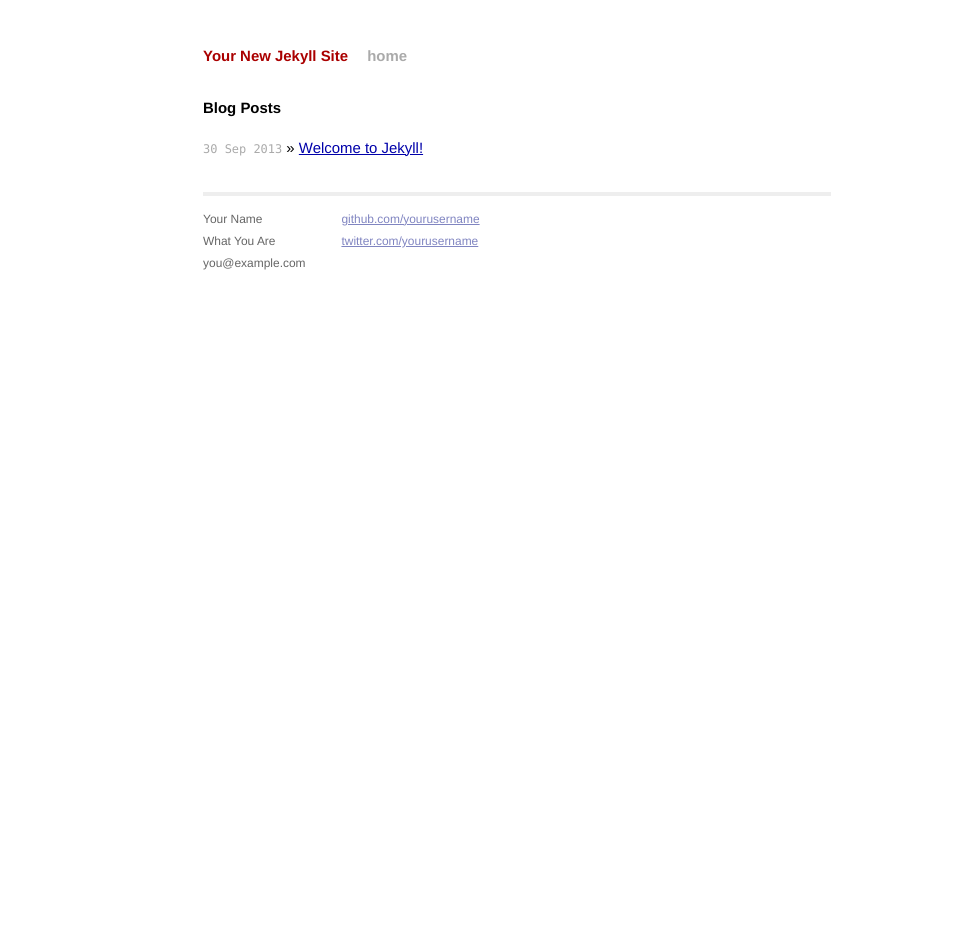
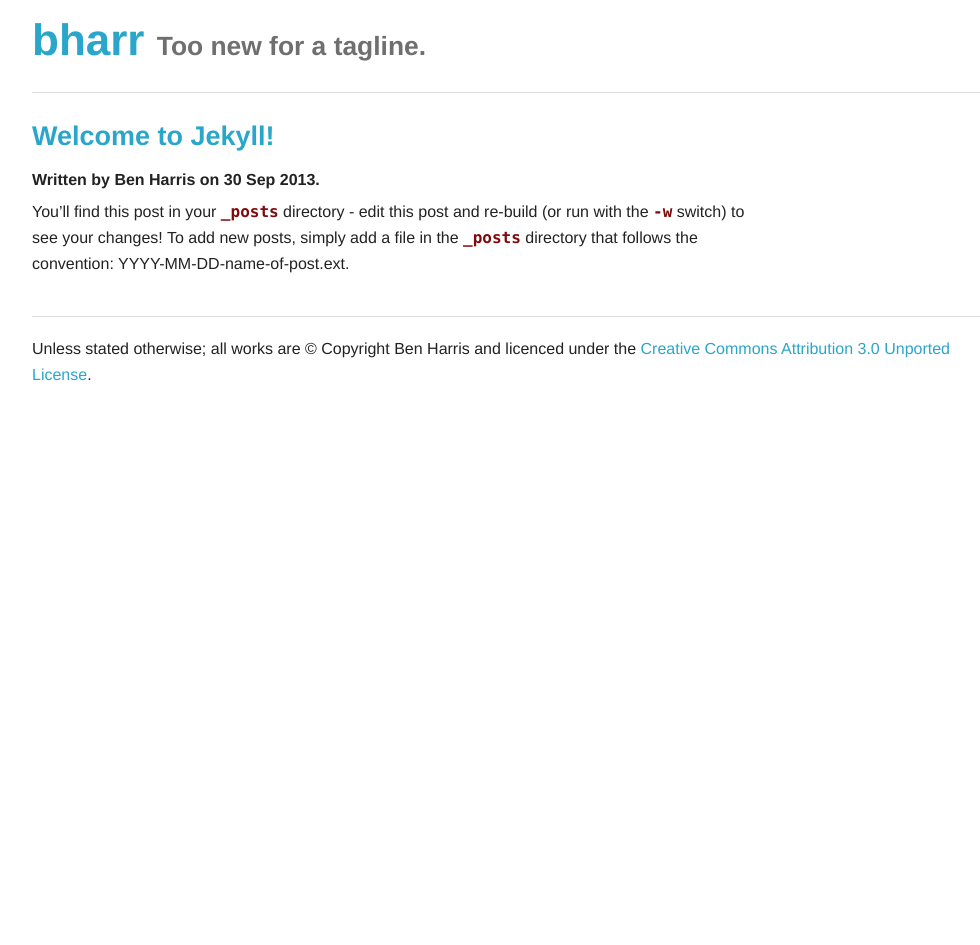
Before and after one commit to bharrisau/bharrisau.github.io, a Jekyll site: the page built from index.html, in a window 1280 px wide. Shown: the whole page, without its empty margins (123-1103 px from the left). Built offline with Jekyll 4.4.1, drawn with Linux system fonts in a browser that asks for light colours; Markdown is read by kramdown in place of the engine named in the settings; after the commit the page ends 900 px from its top, so only the background shows below that.

Commit message:
Ready to start

```diff
--- a/_config.yml
+++ b/_config.yml
@@ -1,5 +1,7 @@
-name: Your New Jekyll Site
+name: bharr
 markdown: redcarpet
 pygments: true
 exclude: ['Rakefile', 'config.rb', '.gitignore', '.sass-cache', 'sass']
 permalink: /:year/:month/:day/:title/
+ga: UA-30655099-1
+excerpt_separator: <!--excerpt-->
--- a/_layouts/default.html
+++ b/_layouts/default.html
@@ -1,44 +1,115 @@
 <!DOCTYPE html>
-<html>
+<!--[if IE 8]>         <html class="no-js lt-ie9" lang="en" > <![endif]-->
+<!--[if gt IE 8]><!--> <html class="no-js" lang="en" > <!--<![endif]-->
+
   <head>
     <meta charset="utf-8">
+    <meta name="viewport" content="width=device-width">
     <meta http-equiv="X-UA-Compatible" content="IE=edge,chrome=1">
     <title>{{ page.title }}</title>
-        <meta name="viewport" content="width=device-width">
+    <meta name="description" content="">
 
-        <!-- syntax highlighting CSS -->
+    <!-- Custom CSS -->
+    <link rel="stylesheet" href="/css/app.css">
     <link rel="stylesheet" href="/css/syntax.css">
 
-        <!-- Custom CSS -->
-        <link rel="stylesheet" href="/css/main.css">
+    <script src="js/vendor/custom.modernizr.js"></script>
+
+    <!-- <link rel="sitemap" type="application/xml" title="Sitemap" href="/sitemap.xml"> -->
 
   </head>
   <body>
 
-        <div class="site">
-          <div class="header">
-            <h1 class="title"><a href="/">{{ site.name }}</a></h1>
-            <a class="extra" href="/">home</a>
+  <!-- Nav Bar -->
+
+    <div class="row">
+      <div class="large-12 columns">
+        <div class="nav-bar right">
+         <!-- <ul class="button-group">
+           <li><a href="#" class="button">Link 1</a></li>
+           <li><a href="#" class="button">Link 2</a></li>
+           <li><a href="#" class="button">Link 3</a></li>
+           <li><a href="#" class="button">Link 4</a></li>
+          </ul> -->
         </div>
+        <h1><a href="/">{{ site.name }}</a> <small>Too new for a tagline.</small></h1>
+        <hr />
+      </div>
+    </div>
+
+    <!-- End Nav -->
+
+
+    <!-- Main Page Content and Sidebar -->
+
+    <div class="row">
+
+      <!-- Main Blog Content -->
+      <div class="large-9 columns" role="content">
 
         {{ content }}
 
-          <div class="footer">
-            <div class="contact">
-              <p>
-                Your Name<br />
-                What You Are<br />
-                you@example.com
-              </p>
       </div>
-            <div class="contact">
-              <p>
-                <a href="https://github.com/yourusername">github.com/yourusername</a><br />
-                <a href="https://twitter.com/yourusername">twitter.com/yourusername</a><br />
-              </p>
+
+      <!-- End Main Content -->
+
+
+      <!-- Sidebar -->
+
+      <!-- <aside class="large-3 columns">
+
+        <h5>Categories</h5>
+        <ul class="side-nav">
+          <li><a href="#">News</a></li>
+          <li><a href="#">Code</a></li>
+          <li><a href="#">Design</a></li>
+          <li><a href="#">Fun</a></li>
+          <li><a href="#">Weasels</a></li>
+        </ul>
+
+        <div class="panel">
+          <h5>Featured</h5>
+          <p>Pork drumstick turkey fugiat. Tri-tip elit turducken pork chop in. Swine short ribs meatball irure bacon nulla pork belly cupidatat meatloaf cow.</p>
+          <a href="#">Read More &rarr;</a>
+        </div>
+
+      </aside> -->
+
+      <!-- End Sidebar -->
+    </div>
+
+    <!-- End Main Content and Sidebar -->
+
+
+    <!-- Footer -->
+
+    <footer class="row">
+      <div class="large-12 columns">
+        <hr />
+        <div class="row">
+          <div class="large-12 columns">
+            <p>Unless stated otherwise; all works are &copy; Copyright Ben Harris and licenced under the <a href="http://creativecommons.org/licenses/by/3.0/">Creative Commons Attribution 3.0 Unported License</a>.</p>
+          </div>
+          <!-- <div class="large-6 columns">
+            <ul class="inline-list right">
+              <li><a href="#">Link 1</a></li>
+              <li><a href="#">Link 2</a></li>
+              <li><a href="#">Link 3</a></li>
+              <li><a href="#">Link 4</a></li>
+            </ul>
+          </div> -->
         </div>
       </div>
-        </div>
+    </footer>
 
+    <!-- Google Analytics -->
+    <script>
+        (function(b,o,i,l,e,r){b.GoogleAnalyticsObject=l;b[l]||(b[l]=
+        function(){(b[l].q=b[l].q||[]).push(arguments)});b[l].l=+new Date;
+        e=o.createElement(i);r=o.getElementsByTagName(i)[0];
+        e.src='//www.google-analytics.com/analytics.js';
+        r.parentNode.insertBefore(e,r)}(window,document,'script','ga'));
+        ga('create','{{ site.ga }}');ga('send','pageview');
+    </script>
   </body>
 </html>
--- a/_posts/2013-09-30-welcome-to-jekyll.markdown
+++ b/_posts/2013-09-30-welcome-to-jekyll.markdown
@@ -7,6 +7,8 @@ categories: jekyll update
 
 You'll find this post in your `_posts` directory - edit this post and re-build (or run with the `-w` switch) to see your changes!
 To add new posts, simply add a file in the `_posts` directory that follows the convention: YYYY-MM-DD-name-of-post.ext.
+
+<!--excerpt-->
 
 Jekyll also offers powerful support for code snippets:
 
--- a/index.html
+++ b/index.html
@@ -1,13 +1,15 @@
 ---
 layout: default
-title: Your New Jekyll Site
+title: bharr
 ---
 
-<div id="home">
-  <h1>Blog Posts</h1>
-  <ul class="posts">
-    {% for post in site.posts %}
-      <li><span>{{ post.date | date_to_string }}</span> &raquo; <a href="{{ post.url }}">{{ post.title }}</a></li>
-    {% endfor %}
-  </ul>
-</div>
+{% for post in site.posts %}
+  <article>
+
+    <h3><a href="{{ post.url }}">{{ post.title }}</a></h3>
+    <h6>Written by Ben Harris on {{ post.date | date_to_string }}.</h6>
+
+    {{ post.excerpt }}
+
+  </article>
+{% endfor %}
```
Also changed, not shown: 1 other file. Lines whose indentation alone changed are shown as unchanged.
